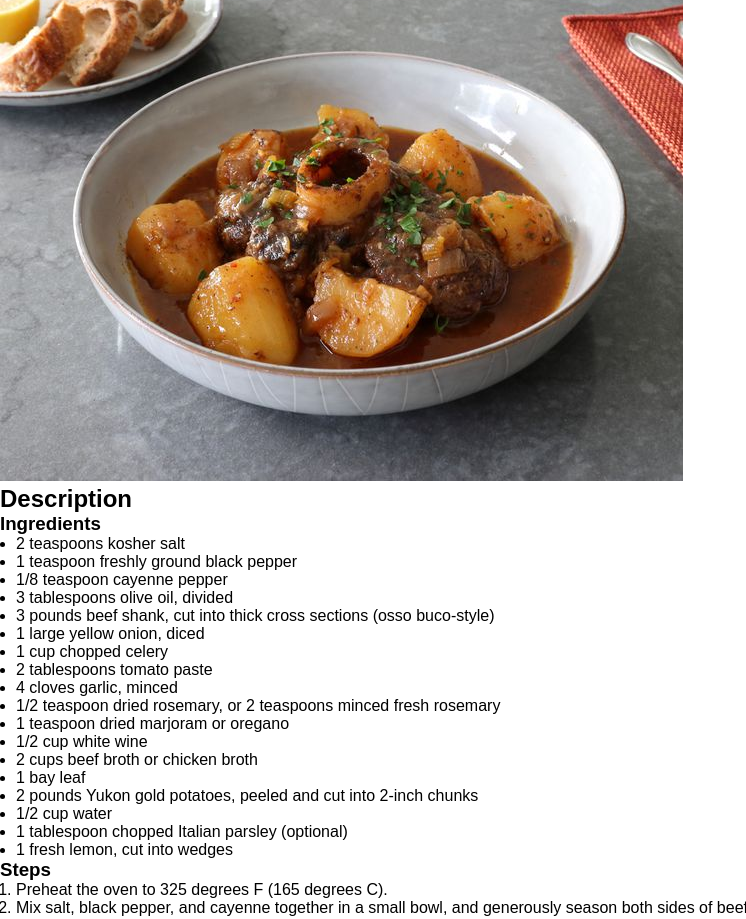
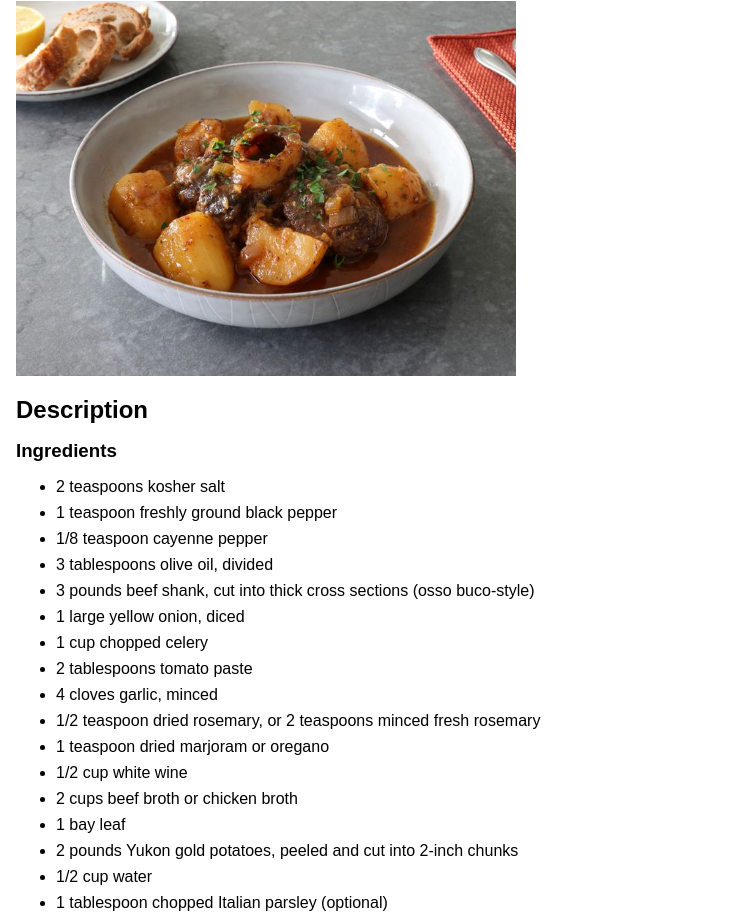
Before and after one commit to ResoluteLemon/odin-recipes, a plain HTML site: page recipes/italian-braised-beef-and-potatoes.html in a window 1280 px wide. Shown: the part 68-987 px from the top of the page, without its empty margins (0-746 px from the left). Drawn offline with Linux system fonts and the light colour scheme.

Commit message:
Add basic styles to the recipe pages

```diff
--- a/recipes/italian-braised-beef-and-potatoes.html
+++ b/recipes/italian-braised-beef-and-potatoes.html
@@ -4,13 +4,19 @@
     <meta charset="UTF-8">
     <meta name="viewport" content="width=device-width, initial-scale=1.0">
     <title>Italian Braised Beef and Potatoes</title>
-    <link rel="stylesheet" href="../styles/styles.css">
+    <link rel="stylesheet" href="../styles/recipes.css">
 </head>
 <body>
     <h1 id="header">Italian Braised Beef and Potatoes</h1>
+    <div>
         <img src="../images/italian-braised-beef-and-potatoes.jpg" alt="Image of Italian Braised Beef and Potatoes">
+    </div>
+    <div class="container-description">
         <h2>Description</h2>
+        <div>
             <h3>Ingredients</h3>
+        </div>
+        <div class="content-box">
             <ul>
                 <li>2 teaspoons kosher salt</li>
                 <li>1 teaspoon freshly ground black pepper</li>
@@ -31,7 +37,11 @@
                 <li>1 tablespoon chopped Italian parsley (optional)</li>
                 <li>1 fresh lemon, cut into wedges</li>
             </ul>
+        </div>
+        <div>
             <h3>Steps</h3>
+        </div>
+        <div class="content-box">
             <ol>
                 <li>Preheat the oven to 325 degrees F (165 degrees C).</li>
                 <li>Mix salt, black pepper, and cayenne together in a small bowl, and generously season both sides of beef. Reserve remaining seasoning mix to use later in the recipe.</li>
@@ -45,6 +55,8 @@
                 <li>Cover; roast at 325 degrees F (165 degrees C) until meat and potatoes are very tender, about 1 hour more.</li>
                 <li>Serve in a bowl with cooking liquids spooned over. Sprinkle with parsley and chili flakes and serve with fresh lemon wedges. </li>
             </ol>
+        </div>
+    </div>
     <div>
         <a href="#header">Return to Top</a>
     </div>
--- a/styles/styles.css
+++ b/styles/index.css
@@ -43,7 +43,3 @@ img {
     width: 100%;
     height: 100%;
 }
-
-ul, ol {
-    padding-left: 1rem;
-}
--- /dev/null
+++ b/styles/recipes.css
@@ -0,0 +1,44 @@
+* {
+    font-family:'Poppins', sans-serif;
+    box-sizing: border-box;
+    margin: 0;
+}
+
+body {
+    display: flex;
+    flex-direction: column;
+    justify-content: center;
+    align-items: baseline;
+    gap: 1rem;
+    margin-left: 1rem;
+}
+
+
+h1 {
+    margin-top: 1rem;
+}
+
+img {
+    max-width: 500px;
+}
+
+li {
+    margin-bottom: 0.5rem;
+}
+
+ol li {
+    margin-bottom: 1rem;
+}
+
+
+.content-box {
+    max-width: 720px;
+}
+
+.container-description {
+    display: flex;
+    flex-direction: column;
+    justify-content: center;
+    align-items:baseline;
+    gap: 1rem;
+}
```
Also changed, not shown: index.html (+1 -1 lines), recipes/baked-dijon-salmon.html (+13 -1 lines), recipes/savory-garlic-marinated-steaks.html (+13 -1 lines), recipes/tangy-honey-glazed-ham.html (+13 -1 lines). Lines whose indentation alone changed are shown as unchanged.
